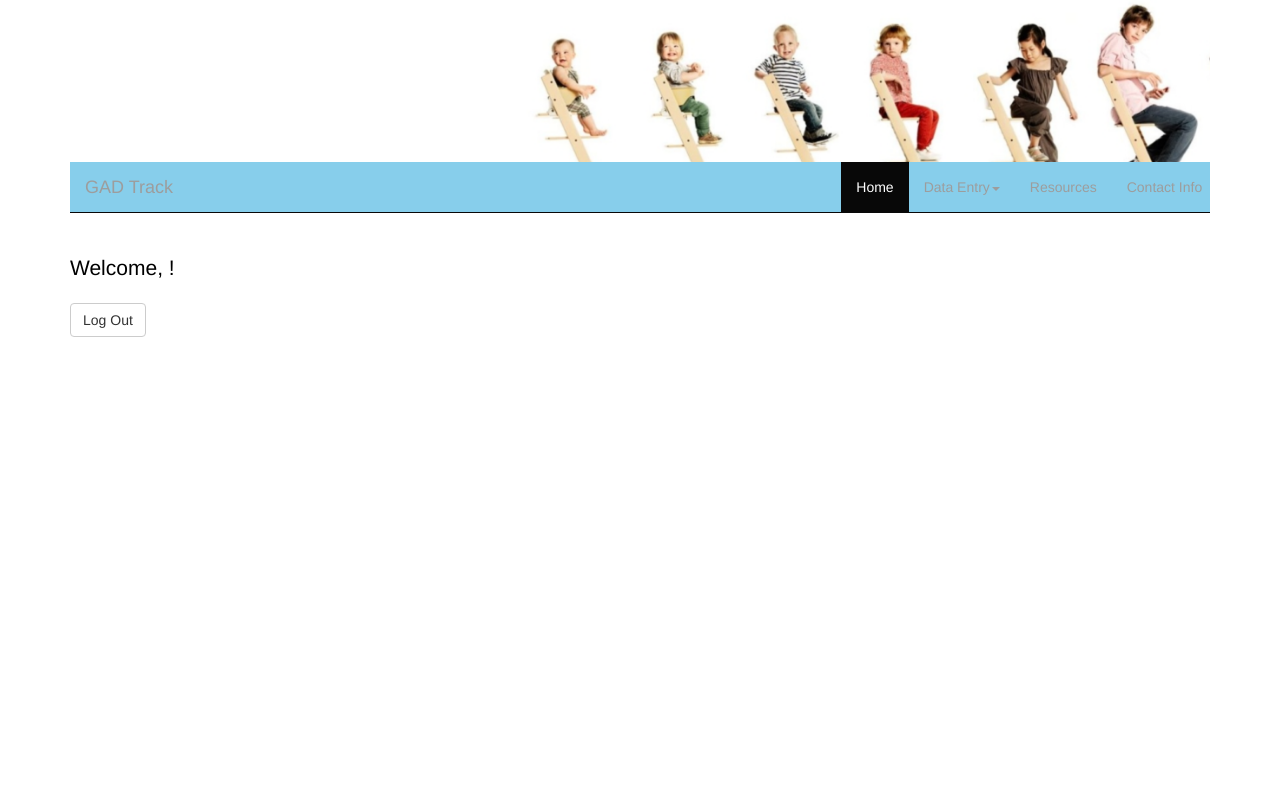
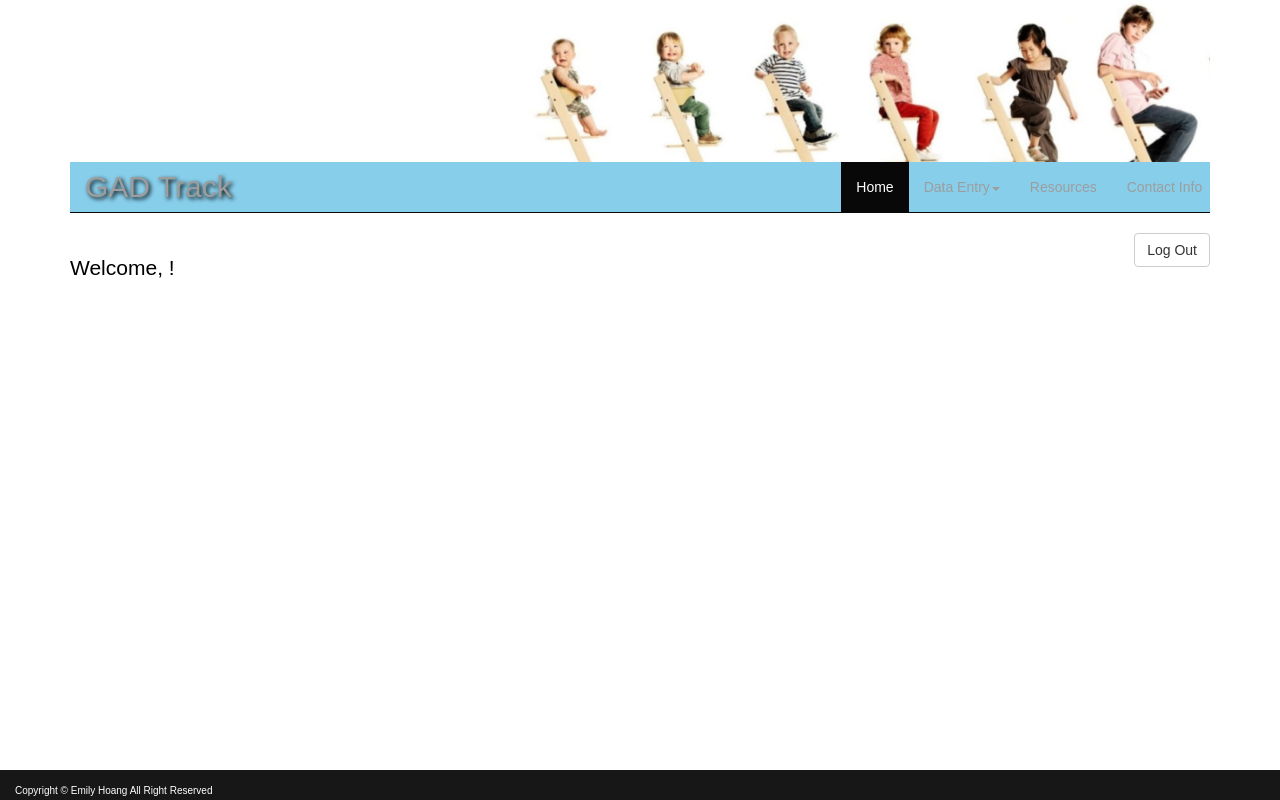
Before and after one commit to EmilyHHLam/SoloProject, a website: page client/views/index.html at #/user in a window 1280 px wide. Drawn offline with Linux system fonts and the light colour scheme; files that its build step writes are made by us from their sources; no server answers; files whose address does not match are found by name.

Commit message:
setup the gad db

```diff
--- a/client/styles/style.css
+++ b/client/styles/style.css
@@ -1,3 +1,6 @@
+body{
+  font-family: sans-serif, arial;
+}
 .instructions .container h1 {
     font-size: 24px;
     font-weight: 700;
@@ -47,6 +50,11 @@
   background-color: #ffffff;
   color: black;
 }
+.title {
+    color: white;
+    font-size: 30px;
+    text-shadow: 2px 2px 4px #000000;
+}
 #header-img {
   width: auto;
   height: auto;
@@ -68,3 +76,16 @@
 .collapsing ul li a, .in ul li a {color: #666!important;}
 .collapsing ul li a:hover, .in ul li a:hover {color: #e24dae!important;}
 }
+#logout {
+  text-align: right;
+}
+.footer {
+    position: absolute;
+    bottom: 0;
+    width: 100%;
+    height: 30px;
+    background-color: #171717;
+    color: white;
+    font-size: 10px;
+    text-align: left;
+}
--- a/client/views/index.html
+++ b/client/views/index.html
@@ -18,6 +18,6 @@
       <main ng-view></main>
         <script type="text/javascript" src="vendors/bootstrap/js/bootstrap.js"></script>
 
-
+        <header ng-include="'/views/partials/footer.html'"></header>
     </body>
 </html>
--- /dev/null
+++ b/client/views/partials/footer.html
@@ -0,0 +1,4 @@
+<div class="container footer">
+  <br />
+  Copyright &copy; Emily Hoang All Right Reserved
+</div>
--- a/client/views/partials/header.html
+++ b/client/views/partials/header.html
@@ -12,13 +12,14 @@
      </div>
         <div class="tophead row">
           <div class="col-md-12">
-            <a href ="#" class="title navbar-brand">GAD Track</a>
+            <a href ="#/user" class="title navbar-brand">GAD Track</a>
             <button class="navbar-toggle" data-toggle="collapse" data-target=".navHeaderCollapse">
               <span class = "icon-bar"></span>
               <span class = "icon-bar"></span>
               <span class = "icon-bar"></span>
               </button>
               <div class="collapse navbar-collapse navHeaderCollapse">
+                <!--navigation-->
                 <div ng-include="'views/partials/nav.html'">
               </div>
               </div>
--- a/client/views/partials/nav.html
+++ b/client/views/partials/nav.html
@@ -1,10 +1,4 @@
-<!-- <ul>
-  <li><a href="#/user">User Home</a></li>
-  <li><a href="#/info">Info Page</a></li>
-  <li><a href="#/contact">Info Page</a></li>
-</ul> -->
-
-  <ul class="nav navbar-nav navbar-right">
+<ul class="nav navbar-nav navbar-right">
     <li class="active"><a href="#/user">Home</a></li>
     <li class="drop down">
           <a class="dropdown-toggle" data-toggle="dropdown">Data Entry<b class="caret"></b></a>
--- a/client/views/templates/user.html
+++ b/client/views/templates/user.html
@@ -1,5 +1,14 @@
 <div class="container">
-    <!-- <div ng-include="'views/partials/nav.html'"></div> -->
-    <h1 id="welcome" class="lead">Welcome, {{userObject.userName}}!</h1>
-    <button class="btn btn-default" ng-click="logout()">Log Out</button>
+    <div class="row">
+      <div class="col-xs-6">
+        <h1 id="welcome" class="lead">Welcome, {{userObject.userName}}!</h1>
+      </div>
+      <div class="col-xs-6" id="logout">
+        <button class="btn btn-default" ng-click="logout()">Log Out</button>
+      </div>
+
+
+    </div>
+
+
 </div>
--- a/server/app.js
+++ b/server/app.js
@@ -46,7 +46,8 @@ if(process.env.MONGODB_URI != undefined) {
     mongoURI = process.env.MONGODB_URI;
 } else {
     // use the local database server
-    mongoURI = 'mongodb://localhost:27017/passport';
+    // mongoURI = 'mongodb://localhost:27017/passport';
+    mongoURI = 'mongodb://localhost:27017/gad';
 }
 
 // var mongoURI = "mongodb://localhost:27017/passport";
--- a/server/public/styles/style.css
+++ b/server/public/styles/style.css
@@ -1,3 +1,6 @@
+body{
+  font-family: sans-serif, arial;
+}
 .instructions .container h1 {
     font-size: 24px;
     font-weight: 700;
@@ -47,6 +50,11 @@
   background-color: #ffffff;
   color: black;
 }
+.title {
+    color: white;
+    font-size: 30px;
+    text-shadow: 2px 2px 4px #000000;
+}
 #header-img {
   width: auto;
   height: auto;
@@ -68,3 +76,16 @@
 .collapsing ul li a, .in ul li a {color: #666!important;}
 .collapsing ul li a:hover, .in ul li a:hover {color: #e24dae!important;}
 }
+#logout {
+  text-align: right;
+}
+.footer {
+    position: absolute;
+    bottom: 0;
+    width: 100%;
+    height: 30px;
+    background-color: #171717;
+    color: white;
+    font-size: 10px;
+    text-align: left;
+}
```
Also changed, not shown: server/public/views/index.html (+1 -1 lines), server/public/views/partials/footer.html (added, +4 -0 lines), server/public/views/partials/header.html (+2 -1 lines), server/public/views/partials/nav.html (+1 -7 lines), server/public/views/templates/user.html (+12 -3 lines).
